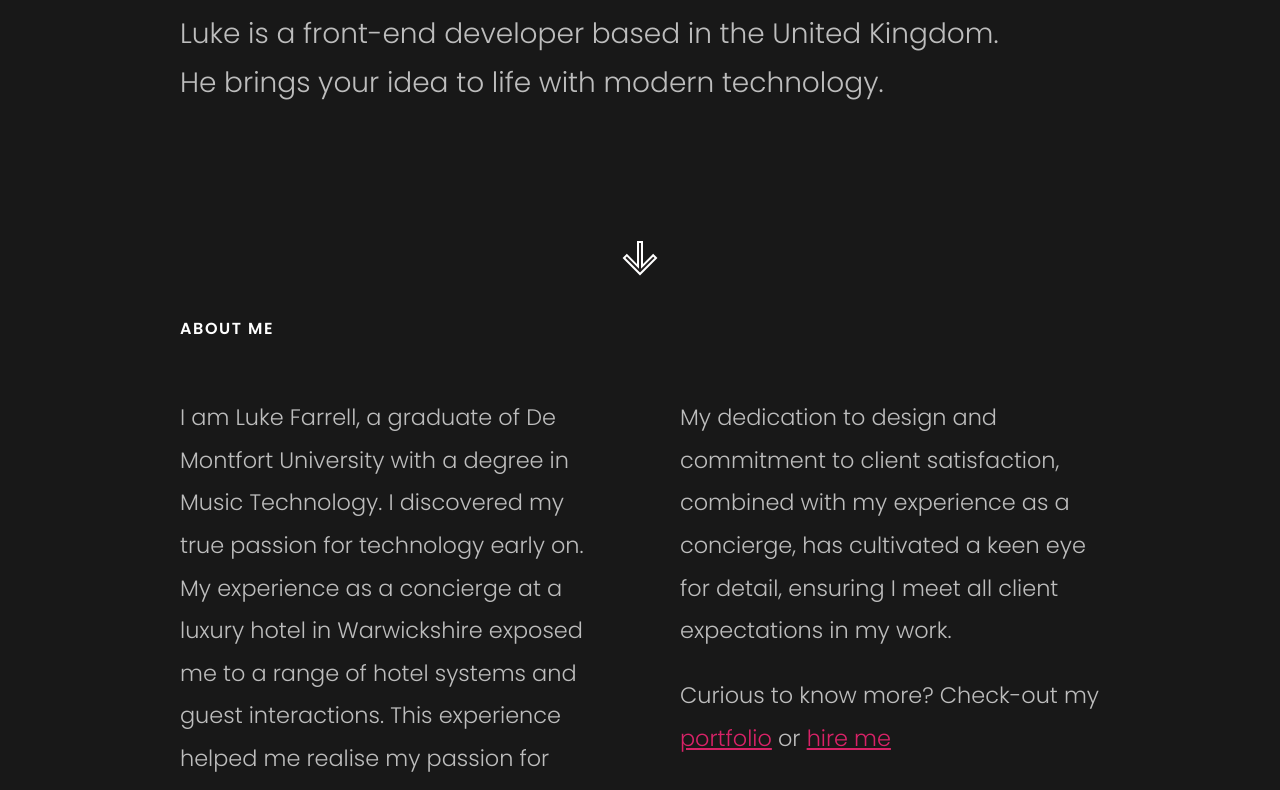
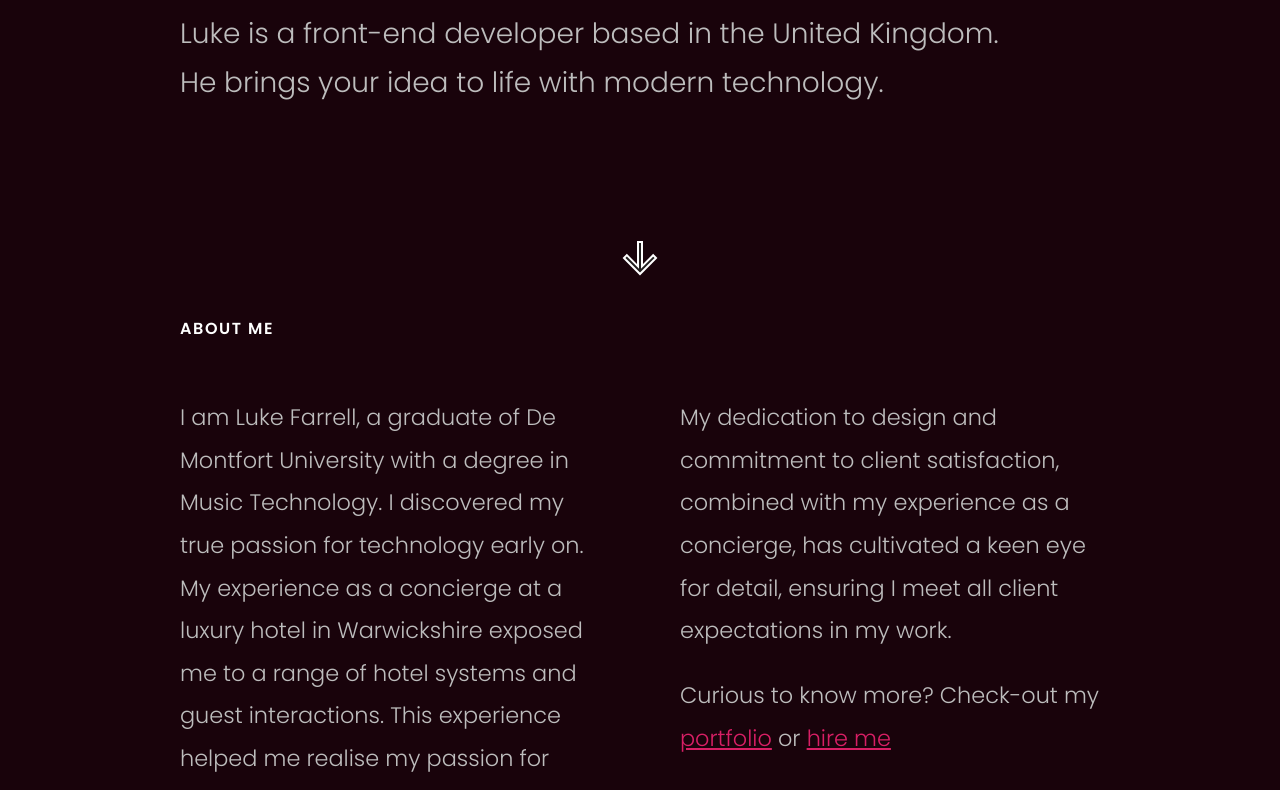
Before and after one commit to rephlax/Portfolio-website, a website built with Vite: page index.html in a window 1280 px wide. Shown: the part 421-1211 px from the top of the page. Built offline with nearby package versions, Linux system fonts and the light colour scheme; files whose address does not match are found by name.

Commit message:
background colour upd

```diff
--- a/components/_base.css
+++ b/components/_base.css
@@ -1,6 +1,6 @@
 :root {
     --primary: #fb2576;
-    --dark-blue: #181818;
+    --dark-blue: #19030b;
     --black: #232020;
     --gray: #999999;
     --beige: #f5f5f1;
```
